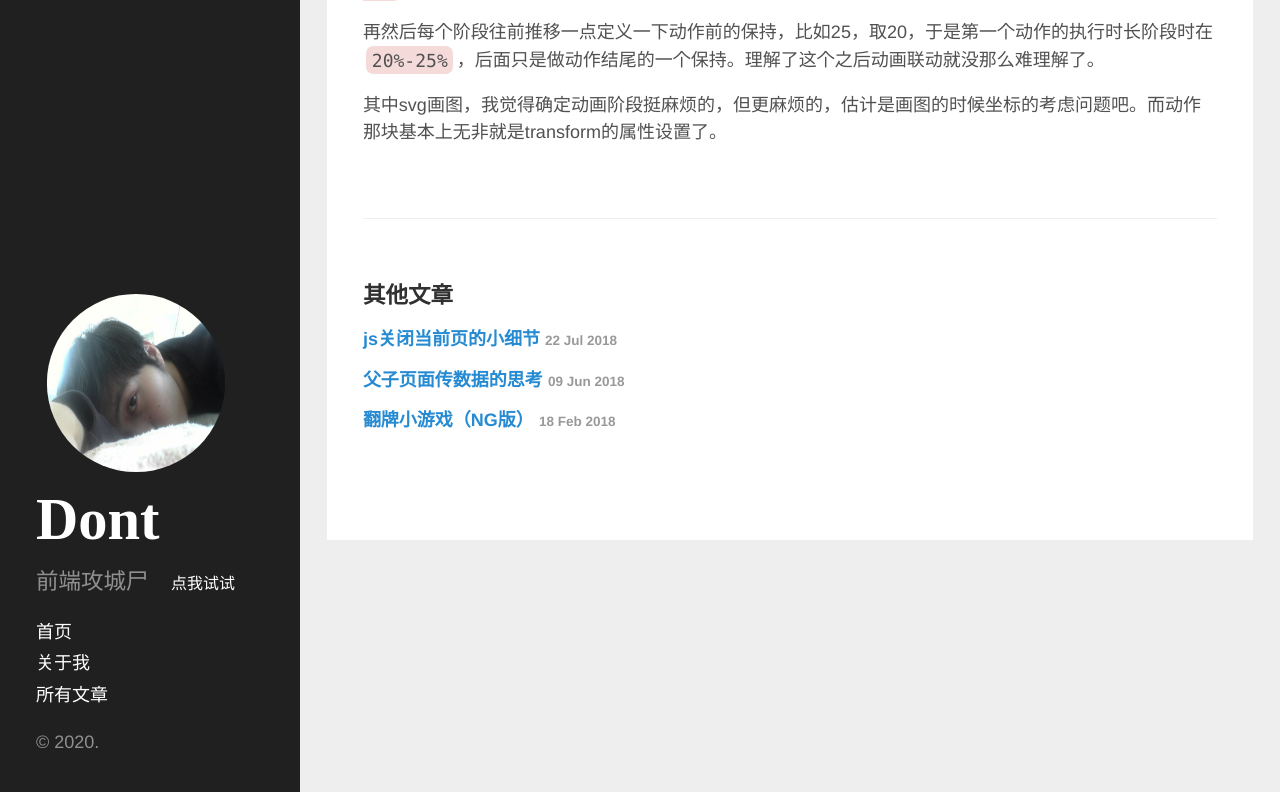
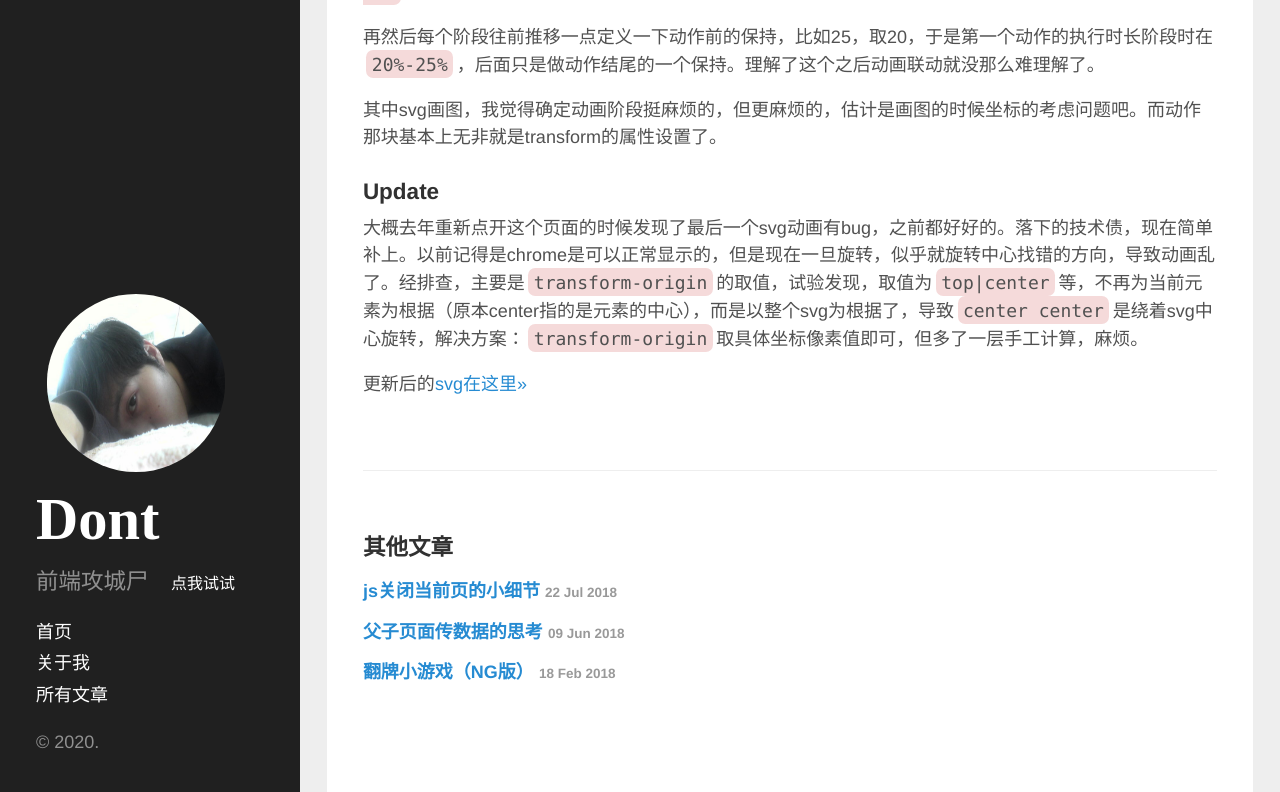
Before and after one commit to shellphon/githublog, a Jekyll site: the page built from _posts/2017-08-01-svg-draw.md, in a window 1280 px wide and 900 px high, scrolled down 4293 px, cut to the strip 108-900 px from the top of the window. Built offline with Jekyll 4.4.1, drawn with Linux system fonts in a browser that asks for light colours; comment, search, counter and statistics services are not loaded; some of the changed text lies outside the part shown.

Commit message:
更新svg的代码和说明

```diff
--- a/_posts/2017-08-01-svg-draw.md
+++ b/_posts/2017-08-01-svg-draw.md
@@ -42,7 +42,7 @@
 
 <svg class="process infscroll" xmlns="http://www.w3.org/2000/svg" xmlns:xlink="http://www.w3.org/1999/xlink" viewBox="0 -800 800 1800" preserveAspectRatio="xMidYMid meet" style="vector-effect: non-scaling-stroke;background-color:white;"><defs><linearGradient id="linear" x1="0%" y1="0%" x2="0%" y2="1000%"><stop offset="0%" stop-color="rgba(0, 0, 255, 0)"></stop><stop offset="5%" stop-color="rgba(0, 0, 255, 1)"></stop></linearGradient><g id="page"><rect x="50" y="0" width="200" height="400"></rect>     <text class="ptext" x="60" y="50"  font-size="36">page</text></g></defs><g id="runway"><rect x="0" y="-500" width="300" height="2280"></rect></g><text x="100" y="0" transform="rotate(-90)" font-size="60">html</text><g class="pages">    <use xlink:href="#page" x="0" y="0"></use><use xlink:href="#page" x="0" y="401"></use><use xlink:href="#page" x="0" y="802"></use>    <use xlink:href="#page" x="0" y="1203"></use></g><g id="browser"><g class="viewport"><rect x="0" y="0" width="300" height="300"></rect><text x="-300" y="-32" transform="rotate(-90)" font-size="64">Viewport</text></g></g>  <g id="claim">    <text x="400" y="0" font-size="64">背景色代表page有实体内容</text>    <text x="400" fill="red" y="80" font-size="64">page滑到接近底部加载page</text>    <text x="400" y="160" font-size="64">保证可视page的临近有内容</text>  </g></svg>
 
-// [戳这里去找源码]//() -- 下面有bug，待更新
+#### 下面有svg bug，说明见下文
 
 <svg class="process" xmlns="http://www.w3.org/2000/svg" xmlns:xlink="http://www.w3.org/1999/xlink" viewBox="0 0 800 800">
   <rect class="bkg" x='0' y='0' width="800" height="800" stroke="#333" fill="#fff"></rect>
@@ -161,3 +161,9 @@
 再然后每个阶段往前推移一点定义一下动作前的保持，比如25，取20，于是第一个动作的执行时长阶段时在`20%-25%`，后面只是做动作结尾的一个保持。理解了这个之后动画联动就没那么难理解了。
 
 其中svg画图，我觉得确定动画阶段挺麻烦的，但更麻烦的，估计是画图的时候坐标的考虑问题吧。而动作那块基本上无非就是transform的属性设置了。
+
+### Update
+
+大概去年重新点开这个页面的时候发现了最后一个svg动画有bug，之前都好好的。落下的技术债，现在简单补上。以前记得是chrome是可以正常显示的，但是现在一旦旋转，似乎就旋转中心找错的方向，导致动画乱了。经排查，主要是`transform-origin`的取值，试验发现，取值为`top|center`等，不再为当前元素为根据（原本center指的是元素的中心），而是以整个svg为根据了，导致`center center`是绕着svg中心旋转，解决方案：`transform-origin`取具体坐标像素值即可，但多了一层手工计算，麻烦。
+
+更新后的[svg在这里>>](https://codepen.io/shellphon-the-encoder/pen/XWJyGPo)
```
